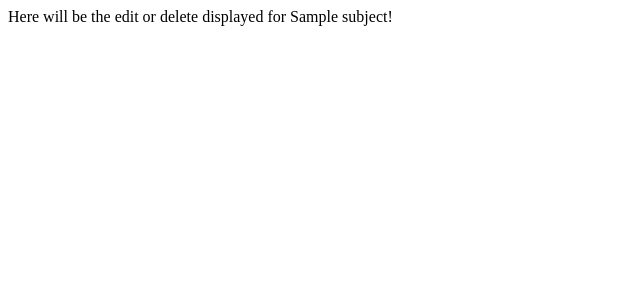
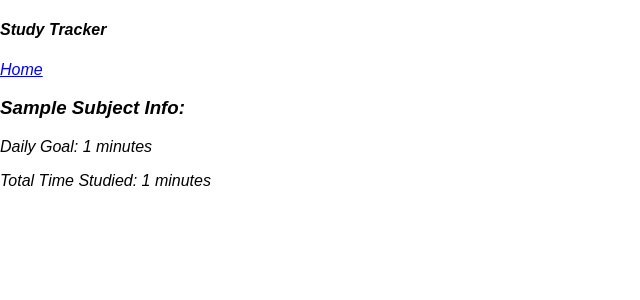
Before and after one commit to IvanOgnyanovGoranov/DjangoStudyTracker, a Django app: page /tracker/manage_subjects/1/edit-or-delete/ in a window 1280 px wide. Shown: the top 300 px of the page, without its empty margins (0-640 px from the left). Run offline with Django 5.2, Linux system fonts and the light colour scheme; tables that the repository leaves empty hold one stand-in row (values such as "Sample post"); some web fonts are replaced.

Commit message:
improving edit_or_delete

```diff
--- a/templates/base.html
+++ b/templates/base.html
@@ -4,7 +4,7 @@
 <html lang="en">
 <head>
     <meta charset="UTF-8">
-    <title>{% block page_title %}Study Tracker{% endblock %}</title>
+    <title>{% block page_title %} Study Tracker {% endblock %}</title>
     <link rel="stylesheet" href="{% static 'styles.css' %}">
     {% block css_files %} {% endblock %}
 </head>
--- /dev/null
+++ b/templates/manage_subjects/subject_info.html
@@ -0,0 +1,12 @@
+{% extends 'base.html' %}
+
+{% block page_title %}
+    Subject Info
+{% endblock %}
+
+{% block content %}
+    {% include 'includes/header.html'%}
+    <h3> {{subject.name|title}} Info: </h3>
+    <p>Daily Goal: {{subject.daily_goal}} minutes</p>
+    <p>Total Time Studied: {{progress}} minutes</p>
+{% endblock %}
--- a/templates/manage_subjects/subject_manager.html
+++ b/templates/manage_subjects/subject_manager.html
@@ -8,7 +8,6 @@
     <ul>
         {% for subject in subjects %}
             <li><a href="{% url 'edit_or_delete_subject' pk=subject.pk %}">{{ subject.name|title }} </a></li>
-            <p> - Daily goal : {{ subject.daily_goal }} </p>
         {% endfor %}
             <h2><a href="{% url 'add_subject' %}">Add a new subject</a></h2>
     </ul>
--- a/tracker/views/study.py
+++ b/tracker/views/study.py
@@ -32,7 +32,6 @@ def add_study_time(request, subject_id):
         minutes = int(request.POST.get('minutes', 0))
         subj = get_object_or_404(Subject, pk=subject_id)
 
-        # Find or create today's StudyProgress
         progress, created = StudyProgress.objects.get_or_create(
             subject=subj,
             date=date.today(),
@@ -41,8 +40,8 @@ def add_study_time(request, subject_id):
         progress.time_studied += minutes
         progress.save()
 
-        # Redirect back to the same timer page
     return redirect('show_timer', pk=subject_id)
+
 
 def subject_redirect_by_number(request, subject_number):
     """Redirects to respective subject when a number is entered in the URL"""
--- a/tracker/views/subjects.py
+++ b/tracker/views/subjects.py
@@ -1,7 +1,9 @@
 from django.contrib import messages
+from django.db.models import Sum, Value
+from django.db.models.functions import Coalesce
 from django.http import HttpResponse, HttpResponseNotFound, HttpResponseRedirect
 from django.shortcuts import render, redirect, get_object_or_404
-from tracker.models import Subject
+from tracker.models import Subject, StudyProgress
 from django.urls import reverse
 from django.template.loader import render_to_string
 
@@ -12,9 +14,10 @@ def manage_subjects(request):
 
 
 def edit_or_delete_subject(request, pk):
-    """Edits or deletes an existing subject."""
+    """Shows subject info with the option to edit or delete it."""
     subject = get_object_or_404(Subject, pk=pk)
-    return HttpResponse(f"Here will be the edit or delete displayed for {subject.name}!")
+    subject_progress = StudyProgress.objects.filter(subject_id=subject.id).aggregate(total_minutes=Coalesce(Sum('time_studied'), Value(0)))
+    return render(request, 'manage_subjects/subject_info.html', {'subject': subject, 'progress': subject_progress['total_minutes']})
 
 
 def add_subject(request):
```
